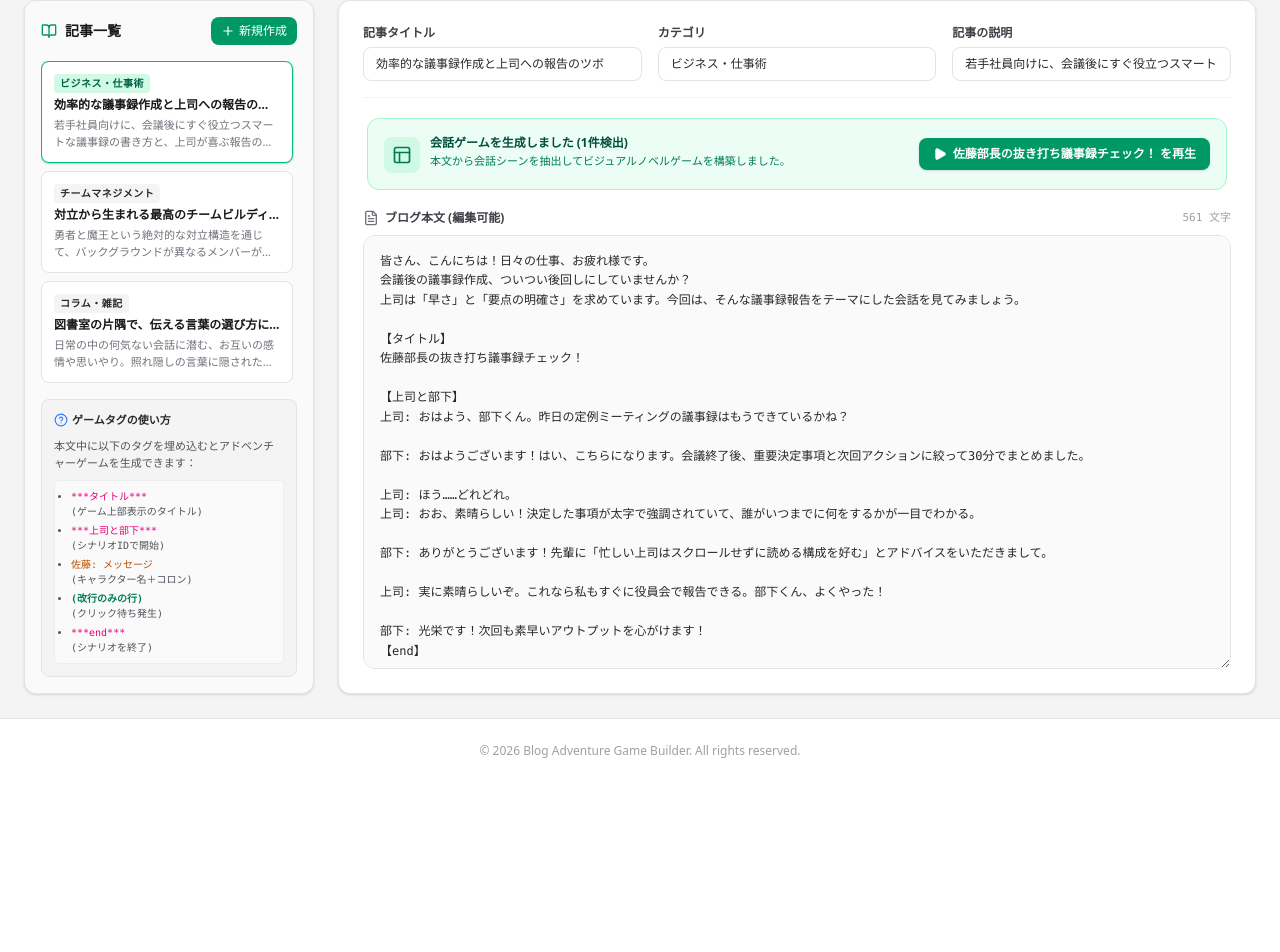
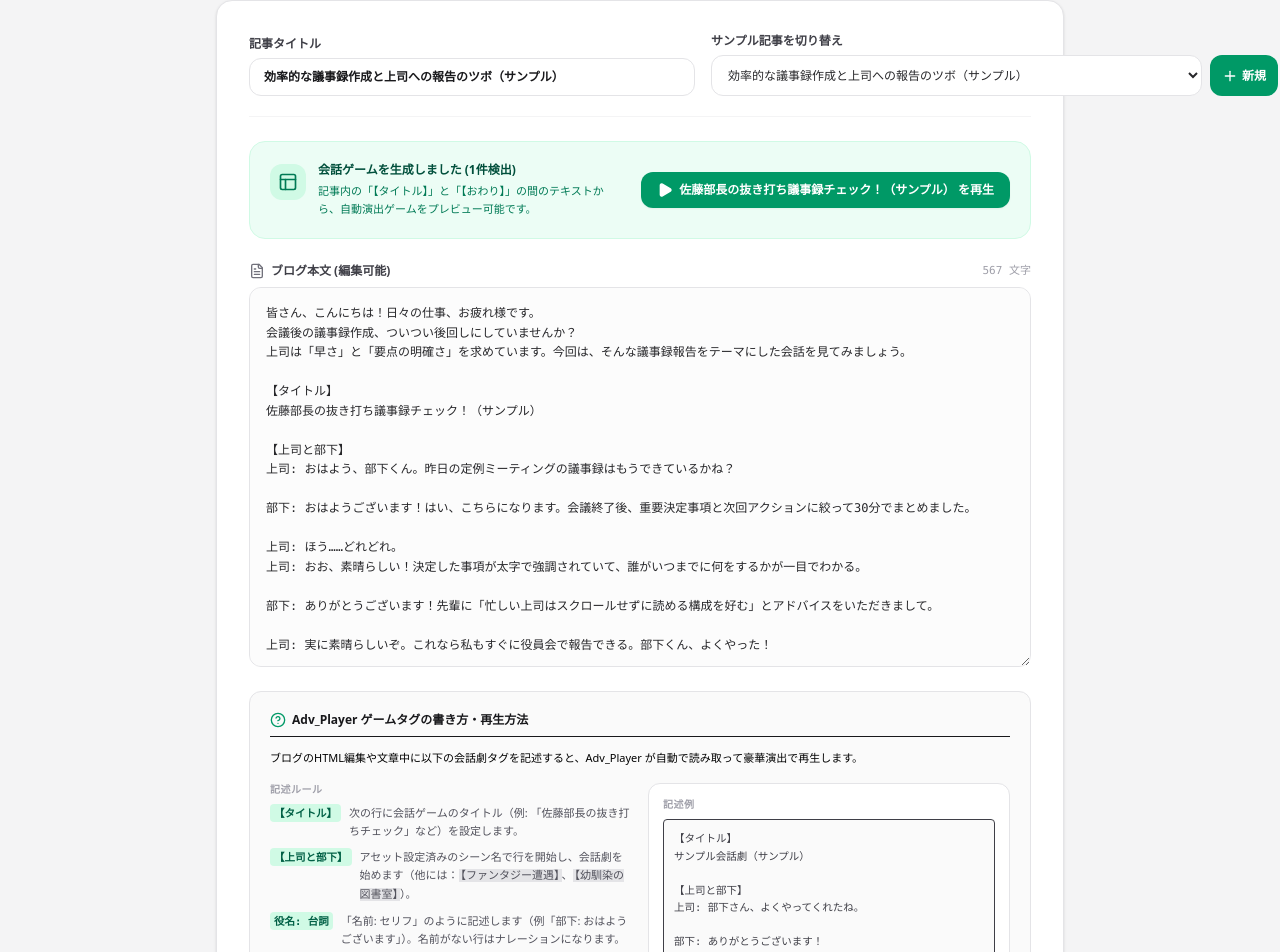
Before and after one commit to micchy-ken/Adv_Player, a React (Vite) app: page / in a window 1280 px wide. Shown: the part 132-1084 px from the top of the page. Before the commit the page ends 915 px from the top, so only its background shows below. Built offline with nearby package versions, Linux system fonts and the light colour scheme.

Commit message:
refactor: simplify sample blog metadata
Clean up default blog metadata and remove unused dependencies in BlogEditor to streamline the sample content structure.

```diff
--- a/src/App.tsx
+++ b/src/App.tsx
@@ -431,9 +431,9 @@ export default function App() {
     const newId = `blog-${Date.now()}`;
     const newBlog: BlogItem = {
       id: newId,
-      title: "新しいコラム記事",
-      category: "日常コラム",
-      description: "アドベンチャータグを埋め込んで読み込みテストを行えます。",
+      title: "新しいコラム記事（サンプル）",
+      category: "",
+      description: "",
       content: `### 記事の導入部分
 
 ここに日常の話を書きます。
--- a/src/components/BlogEditor.tsx
+++ b/src/components/BlogEditor.tsx
@@ -1,13 +1,12 @@
 /**
  * @license
- * SPDX-License-Identifier: Apache-2.0
+ * SPDX-License-Identifier: Apache-2.5
  */
 
 import React, { useMemo } from 'react';
 import { BlogItem, ParsedScenario, ScenarioConfig } from '../types';
-import { DEFAULT_BLOGS } from '../data/scenarios';
 import { parseBlogContent } from '../utils/parser';
-import { FileText, Play, Plus, BookOpen, AlertCircle, Layout, HelpCircle, Code } from 'lucide-react';
+import { FileText, Play, Plus, BookOpen, AlertCircle, Layout, HelpCircle } from 'lucide-react';
 
 interface BlogEditorProps {
   blogs: BlogItem[];
@@ -38,131 +37,70 @@ export default function BlogEditor({
   }, [currentBlog]);
 
   return (
-    <div className="grid grid-cols-1 lg:grid-cols-4 gap-6 p-4 md:p-6" id="blog-editor-root">
-      {/* Sidebar: Blog list */}
-      <div className="lg:col-span-1 flex flex-col gap-4 bg-zinc-50 border border-zinc-200 rounded-xl p-4 shadow-sm" id="blog-list-sidebar">
-        <div className="flex items-center justify-between">
-          <h2 className="text-sm font-semibold text-zinc-900 flex items-center gap-2">
-            <BookOpen className="w-4 h-4 text-emerald-600" />
-            記事一覧
-          </h2>
-          <button
-            onClick={onCreateBlog}
-            className="flex items-center gap-1 text-xs px-2.5 py-1.5 bg-emerald-600 hover:bg-emerald-700 text-white rounded-lg transition-colors font-medium cursor-pointer shadow-subtle"
-            id="btn-new-blog"
-          >
-            <Plus className="w-3.5 h-3.5" />
-            新規作成
-          </button>
-        </div>
-
-        <div className="flex flex-col gap-2 max-h-[250px] lg:max-h-[500px] overflow-y-auto pr-1" id="blogs-container">
-          {blogs.map((blog) => {
-            const isSelected = blog.id === selectedBlogId;
-            return (
-              <button
-                key={blog.id}
-                onClick={() => onSelectBlog(blog.id)}
-                className={`text-left p-3 rounded-lg border transition-all cursor-pointer ${
-                  isSelected
-                    ? 'bg-white border-emerald-500 shadow-sm ring-1 ring-emerald-500/20'
-                    : 'bg-white border-zinc-200 hover:bg-zinc-50'
-                }`}
-                id={`blog-item-${blog.id}`}
-              >
-                <div className="flex items-center gap-1.5 mb-1 text-[10px] font-semibold tracking-wider uppercase">
-                  <span className={`px-1.5 py-0.5 rounded ${
-                    isSelected ? 'bg-emerald-100 text-emerald-800' : 'bg-zinc-100 text-zinc-800'
-                  }`}>
-                    {blog.category}
-                  </span>
-                </div>
-                <h3 className="text-xs font-bold text-zinc-900 line-clamp-1">
-                  {blog.title || "無題の記事"}
-                </h3>
-                <p className="text-[11px] text-zinc-500 line-clamp-2 mt-1">
-                  {blog.description || "説明はありません。"}
-                </p>
-              </button>
-            );
-          })}
-        </div>
-
-        {/* Short Guide */}
-        <div className="mt-auto bg-zinc-100 border border-zinc-200 rounded-lg p-3 text-[11px] text-zinc-600 space-y-2">
-          <div className="flex items-center gap-1 font-bold text-zinc-800">
-            <HelpCircle className="w-3.5 h-3.5 text-blue-500" />
-            ゲームタグの使い方
-          </div>
-          <p className="leading-relaxed">
-            本文中に以下のタグを埋め込むとアドベンチャーゲームを生成できます：
-          </p>
-          <ul className="list-disc pl-4 space-y-1 font-mono bg-zinc-50 p-2 rounded border border-zinc-200/50 text-[10px]">
-            <li><span className="text-pink-600">***タイトル***</span><br/>(ゲーム上部表示のタイトル)</li>
-            <li><span className="text-pink-600">***上司と部下***</span><br/>(シナリオIDで開始)</li>
-            <li><span className="text-amber-700">佐藤: メッセージ</span><br/>(キャラクター名＋コロン)</li>
-            <li><span className="text-emerald-700 font-bold">(改行のみの行)</span><br/>(クリック待ち発生)</li>
-            <li><span className="text-pink-600">***end***</span><br/>(シナリオを終了)</li>
-          </ul>
-        </div>
-      </div>
-
+    <div className="max-w-4xl mx-auto flex flex-col gap-6 p-4 md:p-6" id="blog-editor-root">
       {/* Editor & Scenario Play Area */}
-      <div className="lg:col-span-3 flex flex-col gap-4 bg-white border border-zinc-200 rounded-xl p-4 md:p-6 shadow-sm" id="blog-editor-main">
+      <div className="flex flex-col gap-6 bg-white border border-zinc-200 rounded-2xl p-5 md:p-8 shadow-sm" id="blog-editor-main">
         {currentBlog ? (
           <>
-            {/* Meta details */}
-            <div className="grid grid-cols-1 md:grid-cols-3 gap-4 pb-4 border-b border-zinc-100" id="blog-meta-form">
-              <div>
+            {/* Meta details with space-saving article switcher */}
+            <div className="flex flex-col sm:flex-row sm:items-end justify-between gap-4 pb-5 border-b border-zinc-100" id="blog-meta-form">
+              <div className="flex-1 min-w-0">
                 <label className="block text-xs font-semibold text-zinc-700 mb-1.5">記事タイトル</label>
                 <input
                   type="text"
                   value={currentBlog.title}
                   onChange={(e) => onUpdateBlog(currentBlog.id, { title: e.target.value })}
                   placeholder="記事のタイトルを入力..."
-                  className="w-full text-xs px-3 py-2 rounded-lg border border-zinc-200 focus:outline-none focus:border-emerald-500 focus:ring-1 focus:ring-emerald-500/20 text-zinc-800 font-medium"
+                  className="w-full text-xs px-3.5 py-2.5 rounded-xl border border-zinc-200 focus:outline-none focus:border-emerald-500 focus:ring-1 focus:ring-emerald-500/20 text-zinc-900 font-bold"
+                  id="input-blog-title"
                 />
               </div>
-              <div>
-                <label className="block text-xs font-semibold text-zinc-700 mb-1.5">カテゴリ</label>
-                <input
-                  type="text"
-                  value={currentBlog.category}
-                  onChange={(e) => onUpdateBlog(currentBlog.id, { category: e.target.value })}
-                  placeholder="例: ビジネス、小説、チームワーク"
-                  className="w-full text-xs px-3 py-2 rounded-lg border border-zinc-200 focus:outline-none focus:border-emerald-500 focus:ring-1 focus:ring-emerald-500/20 text-zinc-800"
-                />
-              </div>
-              <div>
-                <label className="block text-xs font-semibold text-zinc-700 mb-1.5">記事の説明</label>
-                <input
-                  type="text"
-                  value={currentBlog.description}
-                  onChange={(e) => onUpdateBlog(currentBlog.id, { description: e.target.value })}
-                  placeholder="一覧に表示する説明文..."
-                  className="w-full text-xs px-3 py-2 rounded-lg border border-zinc-200 focus:outline-none focus:border-emerald-500 focus:ring-1 focus:ring-emerald-500/20 text-zinc-800"
-                />
+
+              <div className="flex flex-col sm:w-80 shrink-0 gap-1.5">
+                <label className="block text-xs font-semibold text-zinc-700">サンプル記事を切り替え</label>
+                <div className="flex gap-2">
+                  <select
+                    value={selectedBlogId}
+                    onChange={(e) => onSelectBlog(e.target.value)}
+                    className="flex-1 text-xs px-3 py-2.5 rounded-xl border border-zinc-200 bg-white focus:outline-none focus:border-emerald-500 focus:ring-1 focus:ring-emerald-500/20 text-zinc-800 font-medium cursor-pointer"
+                    id="select-sample-blog"
+                  >
+                    {blogs.map((blog) => (
+                      <option key={blog.id} value={blog.id}>
+                        {blog.title || "無題の記事"}
+                      </option>
+                    ))}
+                  </select>
+                  <button
+                    onClick={onCreateBlog}
+                    className="flex items-center justify-center gap-1 text-xs px-3 py-2.5 bg-emerald-600 hover:bg-emerald-700 text-white rounded-xl transition-all font-bold cursor-pointer shadow-subtle shrink-0"
+                    id="btn-new-blog-compact"
+                  >
+                    <Plus className="w-4 h-4" />
+                    <span>新規</span>
+                  </button>
+                </div>
               </div>
             </div>
 
             {/* Playable Scenarios Alert Bar */}
-            <div className="p-1" id="scenario-play-panel">
+            <div id="scenario-play-panel">
               {parsedScenarios.length > 0 ? (
-                <div className="bg-emerald-50 border border-emerald-200 rounded-xl p-4 flex flex-col sm:flex-row sm:items-center sm:justify-between gap-3 animate-fade-in">
-                  <div className="flex items-start gap-2.5">
-                    <div className="bg-emerald-100 p-2 rounded-lg text-emerald-700 mt-0.5">
+                <div className="bg-emerald-50 border border-emerald-100 rounded-2xl p-4 md:p-5 flex flex-col md:flex-row md:items-center md:justify-between gap-4 animate-fade-in">
+                  <div className="flex items-start gap-3">
+                    <div className="bg-emerald-100 p-2 rounded-xl text-emerald-700 mt-0.5 shrink-0">
                       <Layout className="w-5 h-5" />
                     </div>
                     <div>
                       <h4 className="text-xs font-bold text-emerald-900">
                         会話ゲームを生成しました ({parsedScenarios.length}件検出)
                       </h4>
-                      <p className="text-[11px] text-emerald-700 mt-0.5">
-                        本文から会話シーンを抽出してビジュアルノベルゲームを構築しました。
+                      <p className="text-[11px] text-emerald-700 mt-1 leading-relaxed">
+                        記事内の「【タイトル】」と「【おわり】」の間のテキストから、自動演出ゲームをプレビュー可能です。
                       </p>
                     </div>
                   </div>
-                  <div className="flex flex-wrap gap-2">
+                  <div className="flex flex-wrap gap-2.5 shrink-0">
                     {parsedScenarios.map((scenario) => {
                       const config = scenarios[scenario.id];
                       const matchedName = config ? config.name : `カスタム(${scenario.id})`;
@@ -170,10 +108,10 @@ export default function BlogEditor({
                         <button
                           key={scenario.id}
                           onClick={() => onPlayScenario(scenario)}
-                          className="flex items-center gap-1.5 text-xs bg-emerald-600 hover:bg-emerald-700 text-white font-bold py-2 px-3.5 rounded-lg shadow-sm hover:shadow transition-all cursor-pointer transform hover:-translate-y-0.5"
+                          className="flex items-center gap-1.5 text-xs bg-emerald-600 hover:bg-emerald-700 text-white font-bold py-2.5 px-4 rounded-xl shadow-xs hover:shadow transition-all cursor-pointer transform hover:-translate-y-0.5"
                           id={`btn-play-scenario-${scenario.id}`}
                         >
-                          <Play className="w-3.5 h-3.5 fill-current" />
+                          <Play className="w-4 h-4 fill-current" />
                           <span>{scenario.title || matchedName} を再生</span>
                         </button>
                       );
@@ -187,8 +125,8 @@ export default function BlogEditor({
                     <h4 className="text-xs font-bold text-amber-900">
                       現在、ゲーム用シナリオタグが検出されていません
                     </h4>
-                    <p className="text-[11px] text-amber-700 mt-0.5 leading-relaxed">
-                      本文中に <code className="bg-amber-100 font-mono text-[10px] px-1 py-0.5 rounded text-amber-900">***上司と部下***</code> や <code className="bg-amber-100 font-mono text-[10px] px-1 py-0.5 rounded text-amber-900">***幼馴染の図書室***</code> などのタグ、会話セリフ、そして <code className="bg-amber-100 font-mono text-[10px] px-1 py-0.5 rounded text-amber-900">***end***</code> タグを追加してください。
+                    <p className="text-[11px] text-amber-700 mt-1 leading-relaxed">
+                      本文中に <code className="bg-amber-100/80 font-mono text-[10px] px-1 py-0.5 rounded text-amber-900 font-bold">【タイトル】</code>、<code className="bg-amber-100/80 font-mono text-[10px] px-1 py-0.5 rounded text-amber-900 font-bold">【上司と部下】</code> や <code className="bg-amber-100/80 font-mono text-[10px] px-1 py-0.5 rounded text-amber-900 font-bold">【幼馴染の図書室】</code> などのタグ、役名と台詞、そして <code className="bg-amber-100/80 font-mono text-[10px] px-1 py-0.5 rounded text-amber-900 font-bold">【おわり】</code> タグを追加してください。
                     </p>
                   </div>
                 </div>
@@ -196,7 +134,7 @@ export default function BlogEditor({
             </div>
 
             {/* Content Textarea */}
-            <div className="flex-1 min-h-[300px] flex flex-col notranslate" id="editor-body" translate="no">
+            <div className="flex flex-col notranslate" id="editor-body" translate="no">
               <div className="flex items-center justify-between mb-2">
                 <span className="text-xs font-semibold text-zinc-700 flex items-center gap-1.5">
                   <FileText className="w-4 h-4 text-zinc-500" />
@@ -210,9 +148,10 @@ export default function BlogEditor({
                 value={currentBlog.content}
                 onChange={(e) => onUpdateBlog(currentBlog.id, { content: e.target.value })}
                 placeholder="ここにブログの本文を自由に入力してください。会話パートを挟み込むことでゲーム風UIが起動できるようになります。"
-                className="w-full flex-1 min-h-[350px] text-xs font-mono p-4 rounded-xl border border-zinc-200 focus:outline-none focus:border-zinc-400 focus:ring-1 focus:ring-zinc-400/20 bg-zinc-50 hover:bg-zinc-50/50 leading-relaxed text-zinc-800 notranslate"
+                className="w-full min-h-[380px] text-xs font-mono p-4 rounded-xl border border-zinc-200 focus:outline-none focus:border-zinc-400 focus:ring-1 focus:ring-zinc-400/20 bg-zinc-50/60 hover:bg-zinc-50/30 leading-relaxed text-zinc-800 notranslate"
                 style={{ tabSize: 2 }}
                 translate="no"
+                id="textarea-blog-content"
               />
             </div>
           </>
@@ -222,6 +161,62 @@ export default function BlogEditor({
             <p className="text-xs">表示可能なブログ記事がありません。新規作成してください。</p>
           </div>
         )}
+
+        {/* Updated How to Use guide at the bottom of the editor */}
+        <div className="bg-zinc-50 border border-zinc-200 rounded-xl p-5 text-xs text-zinc-750 space-y-3" id="editor-instructions-panel">
+          <div className="flex items-center gap-1.5 font-bold text-zinc-900 border-b border-zinc-250 pb-2">
+            <HelpCircle className="w-4 h-4 text-emerald-600" />
+            <span>Adv_Player ゲームタグの書き方・再生方法</span>
+          </div>
+          <p className="leading-relaxed text-[11px] text-zinc-650">
+            ブログのHTML編集や文章中に以下の会話劇タグを記述すると、Adv_Player が自動で読み取って豪華演出で再生します。
+          </p>
+          <div className="grid grid-cols-1 md:grid-cols-2 gap-4 pt-1">
+            <div className="space-y-2">
+              <span className="block text-[10px] font-bold text-zinc-400 uppercase tracking-wider">記述ルール</span>
+              <ul className="space-y-2 text-[11px] text-zinc-600">
+                <li className="flex items-start gap-2">
+                  <span className="bg-emerald-100 text-emerald-800 font-mono font-bold px-1 py-0.5 rounded text-[10.5px] select-all shrink-0">【タイトル】</span>
+                  <span className="leading-relaxed">
+                    次の行に会話ゲームのタイトル（例: 「佐藤部長の抜き打ちチェック」など）を設定します。
+                  </span>
+                </li>
+                <li className="flex items-start gap-2">
+                  <span className="bg-emerald-100 text-emerald-800 font-mono font-bold px-1 py-0.5 rounded text-[10.5px] select-all shrink-0">【上司と部下】</span>
+                  <span className="leading-relaxed">
+                    アセット設定済みのシーン名で行を開始し、会話劇を始めます（他には：<code className="bg-zinc-200 px-0.5">【ファンタジー遭遇】</code>、<code className="bg-zinc-200 px-0.5">【幼馴染の図書室】</code>）。
+                  </span>
+                </li>
+                <li className="flex items-start gap-2">
+                  <span className="bg-emerald-100 text-emerald-800 font-mono font-bold px-1 py-0.5 rounded text-[10.5px] select-all shrink-0">役名: 台詞</span>
+                  <span className="leading-relaxed">
+                    「名前: セリフ」のように記述します（例「部下: おはようございます」）。名前がない行はナレーションになります。
+                  </span>
+                </li>
+                <li className="flex items-start gap-2">
+                  <span className="bg-emerald-100 text-emerald-800 font-mono font-bold px-1 py-0.5 rounded text-[10.5px] select-all shrink-0">【おわり】</span>
+                  <span className="leading-relaxed">
+                    または <code className="bg-zinc-200 px-0.5 font-bold">【終了】</code> を記載した時点で、会話ゲームを終了させ地文（ブログ通常文）に戻します。
+                  </span>
+                </li>
+              </ul>
+            </div>
+
+            <div className="bg-white border border-zinc-200 rounded-xl p-3.5 space-y-2">
+              <span className="block text-[10px] font-bold text-zinc-400 uppercase tracking-wider">記述例</span>
+              <pre className="text-[10.5px] leading-relaxed font-mono text-zinc-700 bg-zinc-50 p-2.5 rounded border overflow-x-auto select-all">
+{`【タイトル】
+サンプル会話劇（サンプル）
+
+【上司と部下】
+上司: 部下さん、よくやってくれたね。
+
+部下: ありがとうございます！
+【おわり】`}
+              </pre>
+            </div>
+          </div>
+        </div>
       </div>
     </div>
   );
--- a/src/data/scenarios.ts
+++ b/src/data/scenarios.ts
@@ -79,15 +79,15 @@ export const DEFAULT_SCENARIOS: Record<string, ScenarioConfig> = {
 export const DEFAULT_BLOGS: BlogItem[] = [
   {
     id: "blog-1",
-    title: "効率的な議事録作成と上司への報告のツボ",
-    category: "ビジネス・仕事術",
-    description: "若手社員向けに、会議後にすぐ役立つスマートな議事録の書き方と、上司が喜ぶ報告のタイミングについて分かりやすく解説します。",
+    title: "効率的な議事録作成と上司への報告のツボ（サンプル）",
+    category: "",
+    description: "",
     content: `皆さん、こんにちは！日々の仕事、お疲れ様です。
 会議後の議事録作成、ついつい後回しにしていませんか？
 上司は「早さ」と「要点の明確さ」を求めています。今回は、そんな議事録報告をテーマにした会話を見てみましょう。
 
 【タイトル】
-佐藤部長の抜き打ち議事録チェック！
+佐藤部長の抜き打ち議事録チェック！（サンプル）
 
 【上司と部下】
 上司: おはよう、部下くん。昨日の定例ミーティングの議事録はもうできているかね？
@@ -102,7 +102,7 @@ export const DEFAULT_BLOGS: BlogItem[] = [
 上司: 実に素晴らしいぞ。これなら私もすぐに役員会で報告できる。部下くん、よくやった！
 
 部下: 光栄です！次回も素早いアウトプットを心がけます！
-【end】
+【おわり】
 
 いかがでしたでしょうか？
 このように、上司が忙しいことを想定し「結論ファースト」「アクションプランの可視化」を最速で共有することが、仕事で評価される大きな鍵になります。
@@ -111,16 +111,16 @@ export const DEFAULT_BLOGS: BlogItem[] = [
   },
   {
     id: "blog-2",
-    title: "対立から生まれる最高のチームビルディング：物語から学ぶ信頼関係",
-    category: "チームマネジメント",
-    description: "勇者と魔王という絶対的な対立構造を通じて、バックグラウンドが異なるメンバーがどのように相互理解を深めるかという思考実験ブログです。",
-    content: `私たちはよく、自分とは全く異なる価値観を持つ人と対局することがあります。
+    title: "対立から生まれる最高のチームビルディング：物語から学ぶ信頼関係（サンプル）",
+    category: "",
+    description: "",
+    content: `私たちはよく、自分とは全く異なる価値観を持つ人と対峙することがあります。
 それはビジネスにおける他部署との利害調整だったり、競合他社との競り合いだったりします。
 しかし、お互いに「何を目的にしているのか」というコアルールを共有すると、対立が対話に変わり、新しい物語がスタートすることがあります。
 今回は、ファンタジーの古典「勇者と魔王」がもし会議室で出会ったら、というパロディ対峙を再現してみました。
 
 【タイトル】
-終焉の遺跡：勇者と魔王の奇妙な対談
+終焉の遺跡：勇者と魔王の奇妙な対談（サンプル）
 
 【ファンタジー遭遇】
 勇者: ついにここまで来たぞ、魔王ルシファー！世界を闇に沈めようとするお前の野望も、ここで終わりだ！
@@ -140,7 +140,7 @@ export const DEFAULT_BLOGS: BlogItem[] = [
 魔王: ああ、我らは極めてロジカルに対処している。どうだ、無駄な戦いはやめ、共同で気候変動対策アライアンスを結ばないか？
 
 勇者: 悔しいけど、筋が通っている……。わかった、私も剣を収めよう。交渉開始だ！
-【end】
+【おわり】
 
 物事を多角的な視点から捉えることで、見えてくる世界は全く異なったものになります。
 目の前の敵や問題（乾燥）の根本原因は何か？を分析し、共通の敵（気候変動）に対して手を取り合うことの大切さを、このやり取りは示しています。
@@ -148,16 +148,16 @@ export const DEFAULT_BLOGS: BlogItem[] = [
   },
   {
     id: "blog-3",
-    title: "図書室の片隅で、伝える言葉の選び方について考える",
-    category: "コラム・雑記",
-    description: "日常の中の何気ない会話に潜む、お互いの感情や思いやり。照れ隠しの言葉に隠された本音を解き明かす、等身大のエッセイです。",
+    title: "図書室の片隅で、伝える言葉の選び方について考える（サンプル）",
+    category: "",
+    description: "",
     content: `放課後の図書室。静かな空間に、ページをめくる音だけが響いています。
 私たちは毎日、言葉を使ってコミュニケーションを取っていますが、その言葉には「額面通りの意味」と「裏に隠された気持ち」があります。
 特に親しい間柄や、ちょっと照れくさいとき、私たちは意図せず遠回りをしがちです。
 甘酸っぱい放課後のワンシーンを、会話ゲームのようにお届けします。
 
 【タイトル】
-放課後、小説の貸し借りとツンデレな夕暮れ
+放課後、小説の貸し借りとツンデレな夕暮れ（サンプル）
 
 【幼馴染の図書室】
 葵: あら、颯太。こんなところで本を読んでいるなんて珍しいじゃない。
@@ -177,7 +177,7 @@ export const DEFAULT_BLOGS: BlogItem[] = [
 葵: でも……ありがと。読んでくれて、ちょっと嬉しいかも。
 
 颯太: ああ……。こちらこそ、いい本を教えてくれてありがとうな、葵。
-【end】
+【おわり】
 
 素直になれない「葵」ですが、颯太が自分のアドバイス（お勧め）を覚えていて、実際に読んでくれたことに対して、最後は少しだけ素直な言葉を伝えることができました。
 「言われたから仕方なく読んだ」
```
